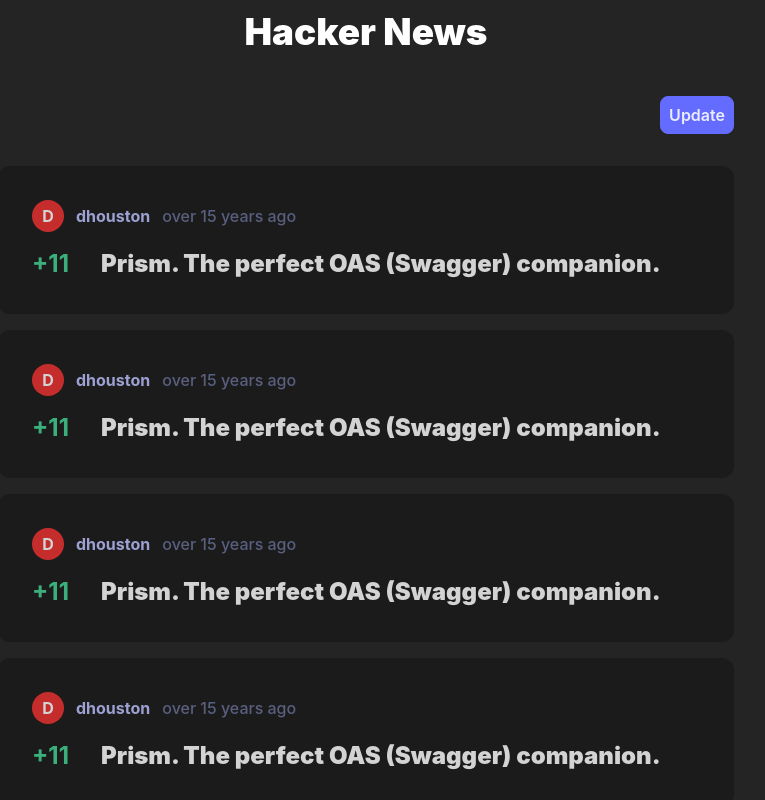
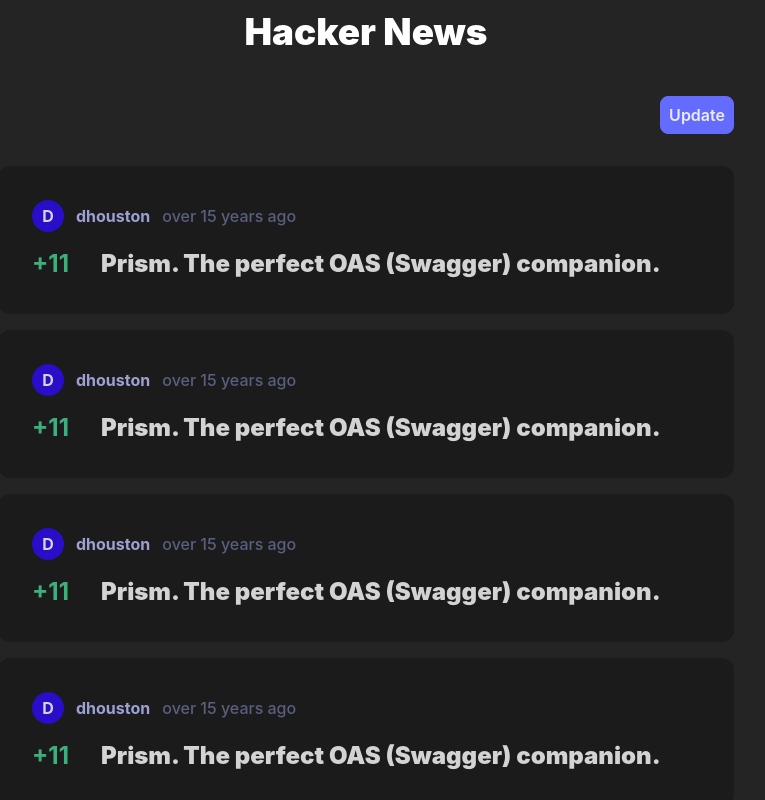
Before and after one commit to Paavveel/hacker-news, a React (Vite) app in the folder client/: page / in a window 1280 px wide. Shown: the top 800 px of the page, without its empty margins (274-1039 px from the left). Built offline with nearby package versions, Linux system fonts and the light colour scheme.

Commit message:
refactor: change Avatar bg color

```diff
--- a/client/src/components/Avatar/Avatar.module.css
+++ b/client/src/components/Avatar/Avatar.module.css
@@ -6,7 +6,7 @@
   height: 2rem;
   color: var(--white-text-color);
   border-radius: 50%;
-  background-color: #ee3030;
+  background-color: #2a09f2;
   font-size: 1rem;
   font-weight: 700;
   line-height: 1rem;
```
